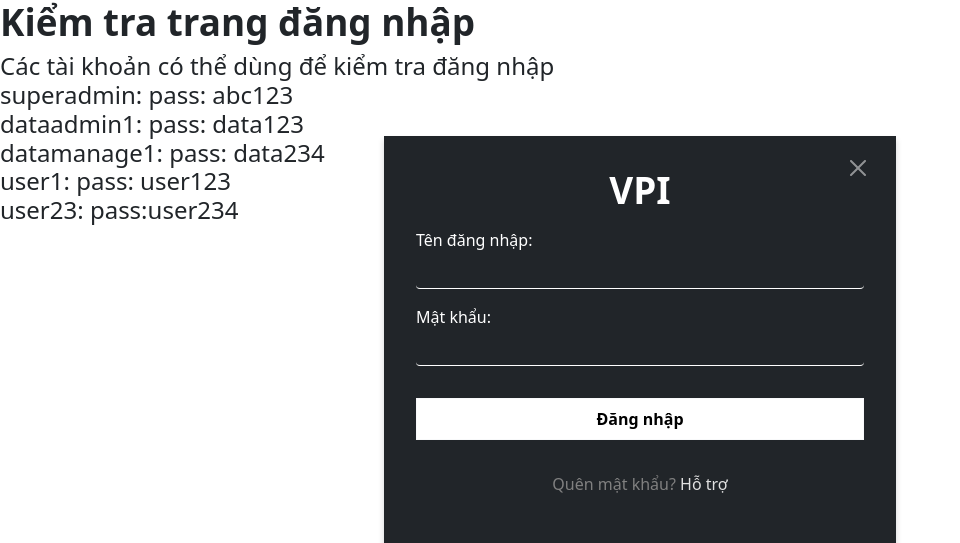
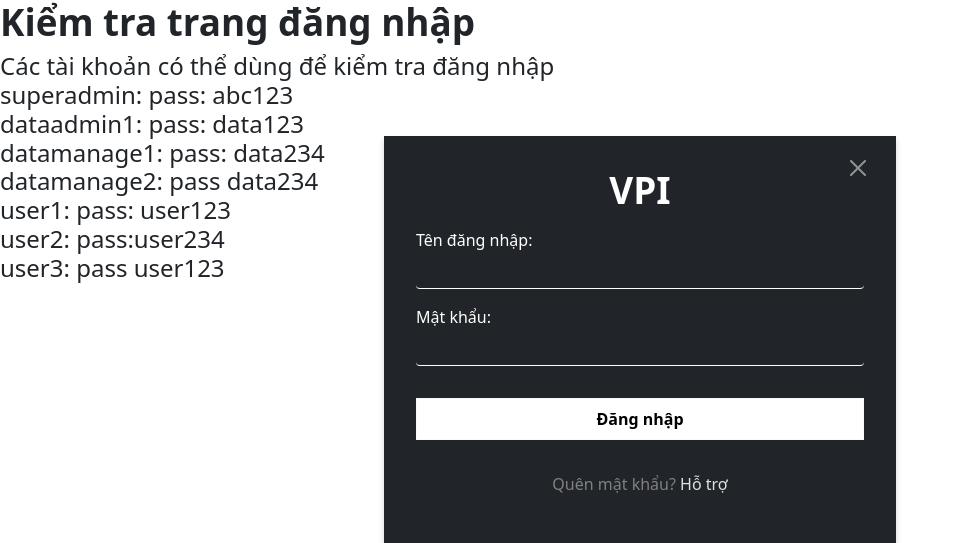
Before and after one commit to leehus65a5/project1, a Flask app: page /login in a window 1280 px wide. Shown: the top 543 px of the page, without its empty margins (0-960 px from the left). Run offline with Flask 3, Linux system fonts and the light colour scheme; parts of the project's set-up code (start-up, migrations or seed data) failed here and were passed over; some libraries are stand-ins or nearby versions.

Commit message:
'update user'

```diff
--- a/app/admin/templates/admin/manage.html
+++ b/app/admin/templates/admin/manage.html
@@ -49,7 +49,9 @@
 			{% for user in users_add %}
 			<tr>
 				<td>{{ user.User.id }} </td>
+                <td>{{ user.User.role}}</td>
 				<td>{{ user.User.username }}</td>
+				<td>{{ user.User.ngquanly }}</td>
 				<td>{{ user.User.email }}</td>
 				<td id = "td-button">
                     <form method="POST">
--- a/app/templates/login.html
+++ b/app/templates/login.html
@@ -59,8 +59,10 @@
                 superadmin: pass: abc123 <br>
                 dataadmin1: pass: data123 <br>
                 datamanage1: pass: data234 <br>
+                datamanage2: pass data234 <br>
                 user1: pass: user123 <br>
-                user23: pass:user234 <br>
+                user2: pass:user234 <br>
+                user3: pass user123 <br>
             </p>
         </h4>
         <script src="https://cdn.jsdelivr.net/npm/bootstrap@5.2.3/dist/js/bootstrap.min.js"></script>
```
Also changed, not shown: readme.txt.
